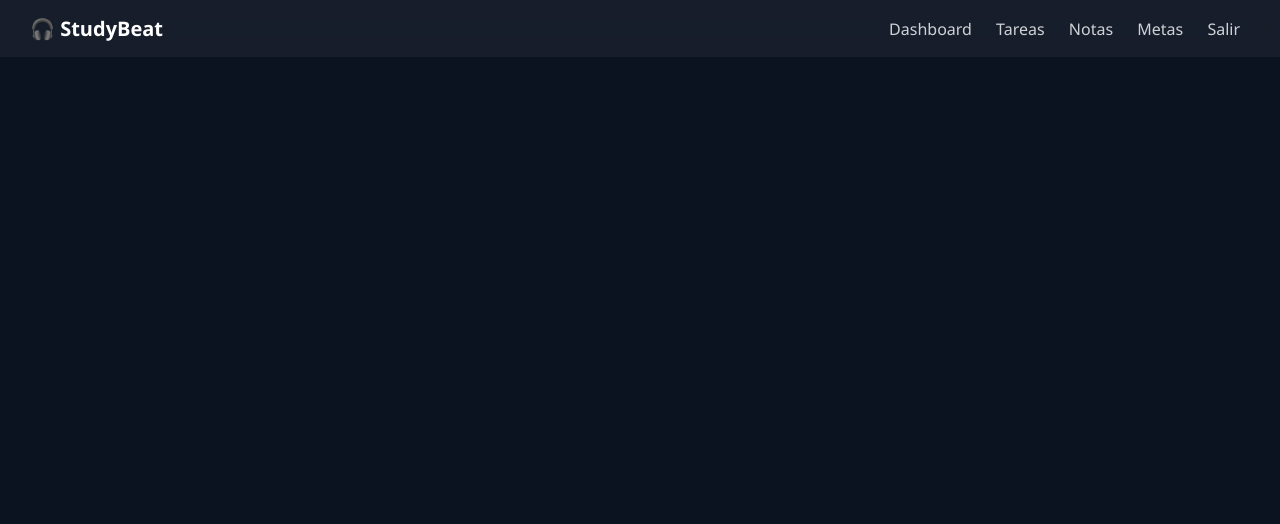
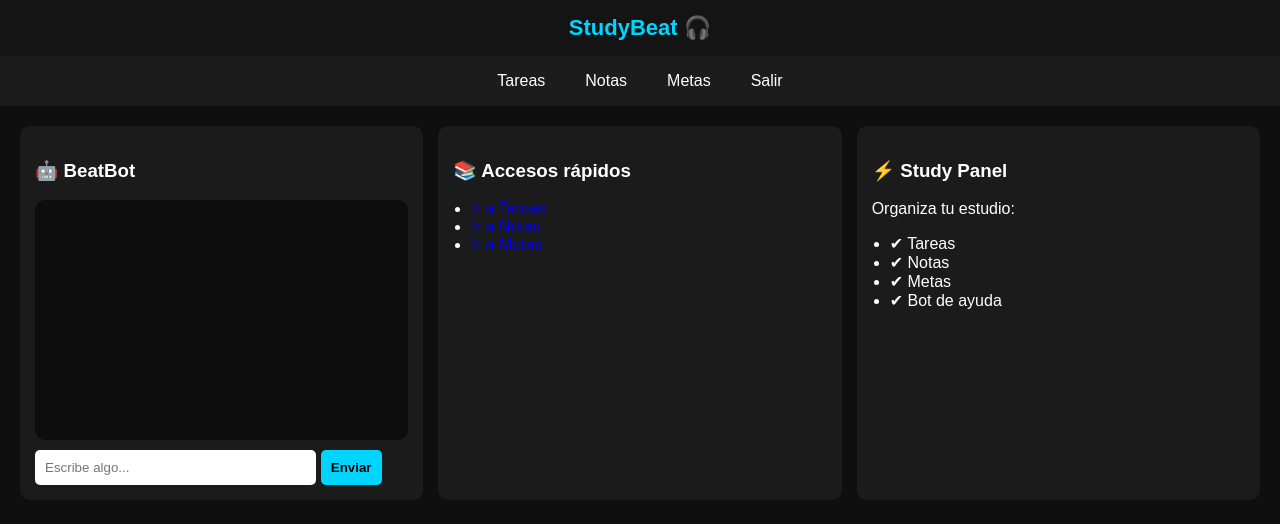
Before and after one commit to FANNY100-0/https-studybeat.onrender.com, a Flask app: template templates/index.html in a window 1280 px wide. Shown: the top 524 px of the page. Run offline with Flask 3, Linux system fonts and the light colour scheme; the template is opened without the code that fills it, so the values that code supplies are empty.

Commit message:
Update index.html

````diff
--- a/templates/index.html
+++ b/templates/index.html
@@ -1,38 +1,176 @@
-{% extends 'base.html' %}
+<!DOCTYPE html>
+<html lang="es">
+<head>
+  <meta charset="UTF-8">
+  <title>StudyBeat 🎧</title>
 
-{% block title %}
-StudyBeat
-{% endblock %}
+  <style>
+    body {
+      margin: 0;
+      font-family: Arial, sans-serif;
+      background: #0f0f0f;
+      color: white;
+    }
 
-{% block auth_content %}
+    header {
+      background: #141414;
+      padding: 15px;
+      text-align: center;
+      font-size: 22px;
+      color: #00d4ff;
+      font-weight: bold;
+    }
 
-<div class="hero">
+    nav {
+      display: flex;
+      justify-content: center;
+      gap: 20px;
+      background: #1c1c1c;
+      padding: 10px;
+    }
 
-```
-<div class="hero-content">
+    nav a {
+      color: white;
+      text-decoration: none;
+      padding: 6px 10px;
+      border-radius: 5px;
+    }
 
-    <h1>StudyBeat</h1>
+    nav a:hover {
+      background: #00d4ff;
+      color: black;
+    }
 
-    <p>
-        Organiza tus tareas, controla tus calificaciones,
-        alcanza tus metas y estudia con música.
-    </p>
+    .container {
+      display: grid;
+      grid-template-columns: 1fr 1fr 1fr;
+      gap: 15px;
+      padding: 20px;
+    }
 
-    <div class="hero-buttons">
+    .card {
+      background: #1b1b1b;
+      padding: 15px;
+      border-radius: 10px;
+      min-height: 300px;
+    }
 
-        <a href="{{ url_for('login') }}" class="btn">
-            Iniciar Sesión
-        </a>
+    /* BOT */
+    #chatBox {
+      height: 220px;
+      overflow-y: auto;
+      background: #0d0d0d;
+      padding: 10px;
+      border-radius: 10px;
+      margin-bottom: 10px;
+      font-size: 14px;
+    }
 
-        <a href="{{ url_for('register') }}" class="btn btn-outline">
-            Crear Cuenta
-        </a>
+    input {
+      width: 70%;
+      padding: 10px;
+      border: none;
+      border-radius: 5px;
+      outline: none;
+    }
 
-    </div>
+    button {
+      padding: 10px;
+      border: none;
+      background: #00d4ff;
+      cursor: pointer;
+      border-radius: 5px;
+      font-weight: bold;
+    }
 
-</div>
-```
+    button:hover {
+      background: #00aacc;
+    }
+
+    ul {
+      padding-left: 18px;
+    }
+  </style>
+</head>
+
+<body>
+
+<header>
+  StudyBeat 🎧
+</header>
+
+<nav>
+  <a href="/tareas">Tareas</a>
+  <a href="/notas">Notas</a>
+  <a href="/metas">Metas</a>
+  <a href="/salir">Salir</a>
+</nav>
+
+<div class="container">
+
+  <!-- BOT -->
+  <div class="card">
+    <h3>🤖 BeatBot</h3>
+
+    <div id="chatBox"></div>
+
+    <input id="userInput" placeholder="Escribe algo..." />
+    <button onclick="sendMessage()">Enviar</button>
+  </div>
+
+  <!-- TAREAS -->
+  <div class="card">
+    <h3>📚 Accesos rápidos</h3>
+    <ul>
+      <li><a href="/tareas">Ir a Tareas</a></li>
+      <li><a href="/notas">Ir a Notas</a></li>
+      <li><a href="/metas">Ir a Metas</a></li>
+    </ul>
+  </div>
+
+  <!-- INFO -->
+  <div class="card">
+    <h3>⚡ Study Panel</h3>
+    <p>Organiza tu estudio:</p>
+    <ul>
+      <li>✔ Tareas</li>
+      <li>✔ Notas</li>
+      <li>✔ Metas</li>
+      <li>✔ Bot de ayuda</li>
+    </ul>
+  </div>
 
 </div>
 
-{% endblock %}
+<script>
+function sendMessage() {
+    let input = document.getElementById("userInput");
+    let msg = input.value.trim();
+
+    if (!msg) return;
+
+    document.getElementById("chatBox").innerHTML +=
+        "<p><b>Tú:</b> " + msg + "</p>";
+
+    fetch("/bot", {
+        method: "POST",
+        headers: {
+            "Content-Type": "application/json"
+        },
+        body: JSON.stringify({ message: msg })
+    })
+    .then(res => res.json())
+    .then(data => {
+        document.getElementById("chatBox").innerHTML +=
+            "<p><b>Bot:</b> " + data.response + "</p>";
+
+        let chat = document.getElementById("chatBox");
+        chat.scrollTop = chat.scrollHeight;
+    });
+
+    input.value = "";
+}
+</script>
+
+</body>
+</html>
````
